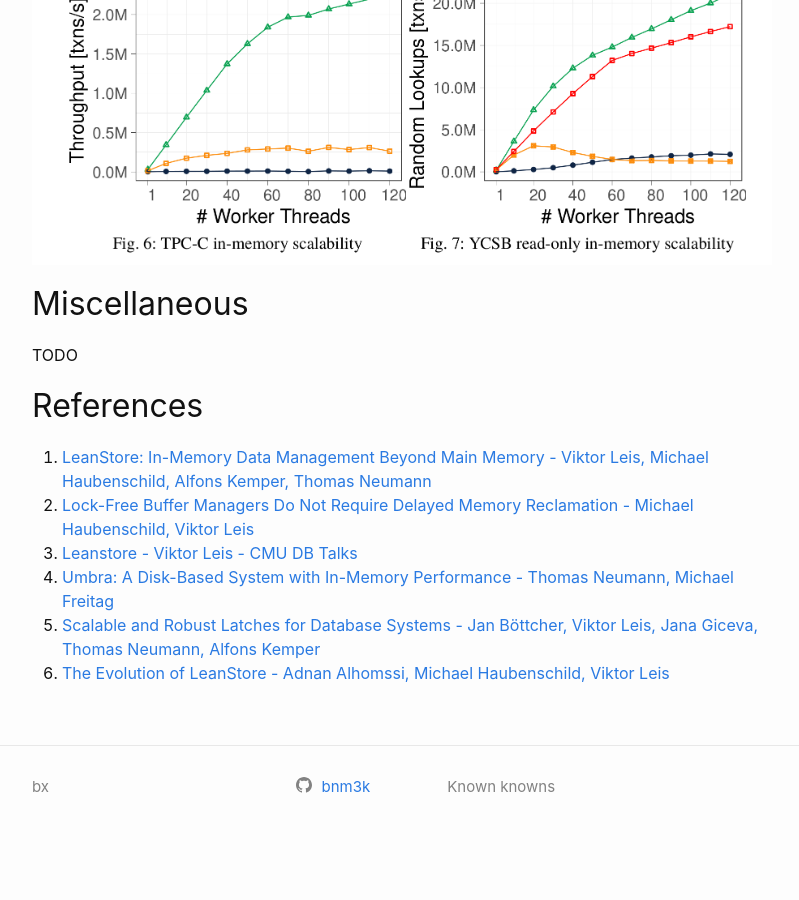
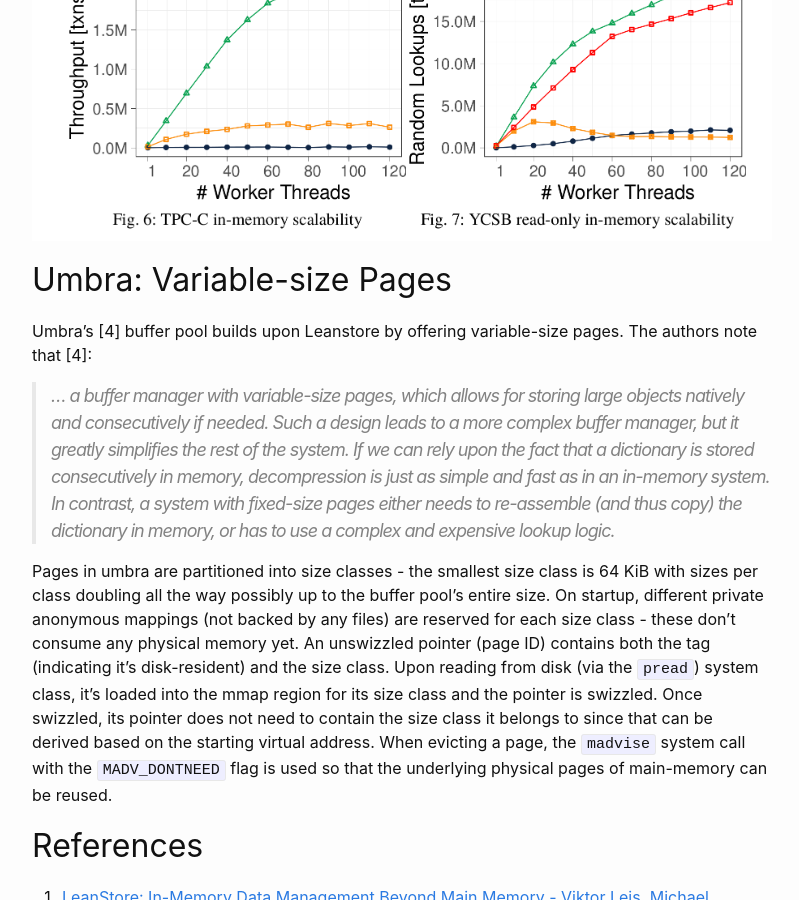
Before and after one commit to bnmoch3/blog, a Jekyll site: the page built from _posts/2024-06-11-leanstore.md, in a window 1280 px wide and 900 px high, scrolled down 9112 px. Shown: the whole window, without its empty margins (238-1037 px from the left). Built offline with Jekyll 4.4.1, drawn with Linux system fonts in a browser that asks for light colours; before the commit the page ends 9971 px from its top, so only the background shows below that; some of the changed text lies outside the part shown.

Commit message:
Add section on umbra

```diff
--- a/_posts/2024-06-11-leanstore.md
+++ b/_posts/2024-06-11-leanstore.md
@@ -331,9 +330,32 @@
 
 ![Figure 6,7](/assets/images/leanstore/in_mem_scalability.png)
 
-## Miscellaneous
+## Umbra: Variable-size Pages
 
-TODO
+Umbra's [4] buffer pool builds upon Leanstore by offering variable-size pages.
+The authors note that [4]:
+
+> ... a buffer manager with variable-size pages, which allows for storing large
+> objects natively and consecutively if needed. Such a design leads to a more
+> complex buffer manager, but it greatly simplifies the rest of the system. If
+> we can rely upon the fact that a dictionary is stored consecutively in memory,
+> decompression is just as simple and fast as in an in-memory system. In
+> contrast, a system with fixed-size pages either needs to re-assemble (and thus
+> copy) the dictionary in memory, or has to use a complex and expensive lookup
+> logic.
+
+Pages in umbra are partitioned into size classes - the smallest size class is 64
+KiB with sizes per class doubling all the way possibly up to the buffer pool's
+entire size. On startup, different private anonymous mappings (not backed by any
+files) are reserved for each size class - these don't consume any physical
+memory yet. An unswizzled pointer (page ID) contains both the tag (indicating
+it's disk-resident) and the size class. Upon reading from disk (via the `pread`)
+system class, it's loaded into the mmap region for its size class and the
+pointer is swizzled. Once swizzled, its pointer does not need to contain the
+size class it belongs to since that can be derived based on the starting virtual
+address. When evicting a page, the `madvise` system call with the
+`MADV_DONTNEED` flag is used so that the underlying physical pages of
+main-memory can be reused.
 
 ## References
 
```
Also changed, not shown: other parts of _posts/2024-06-11-leanstore.md (+1 -2 lines).
